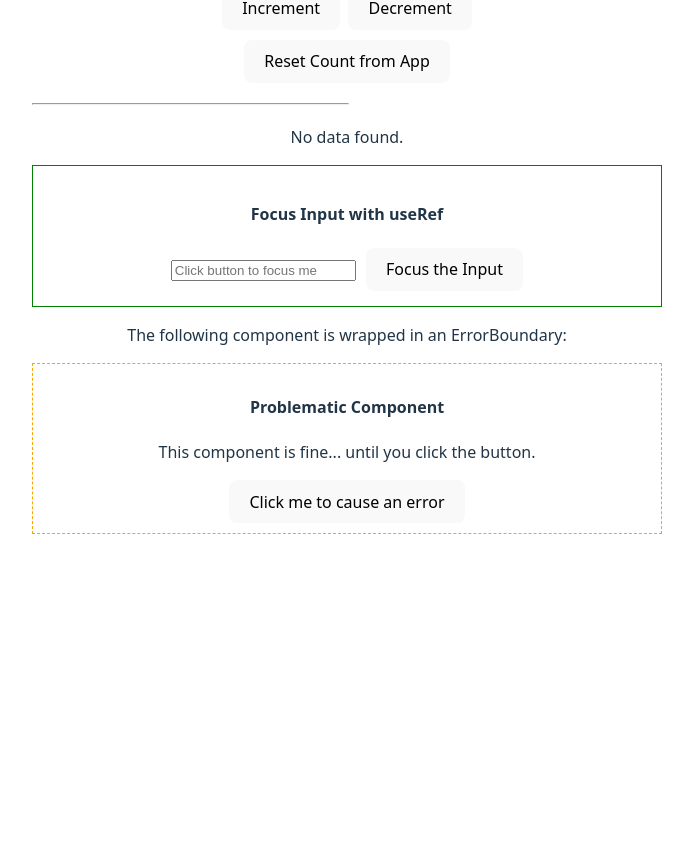
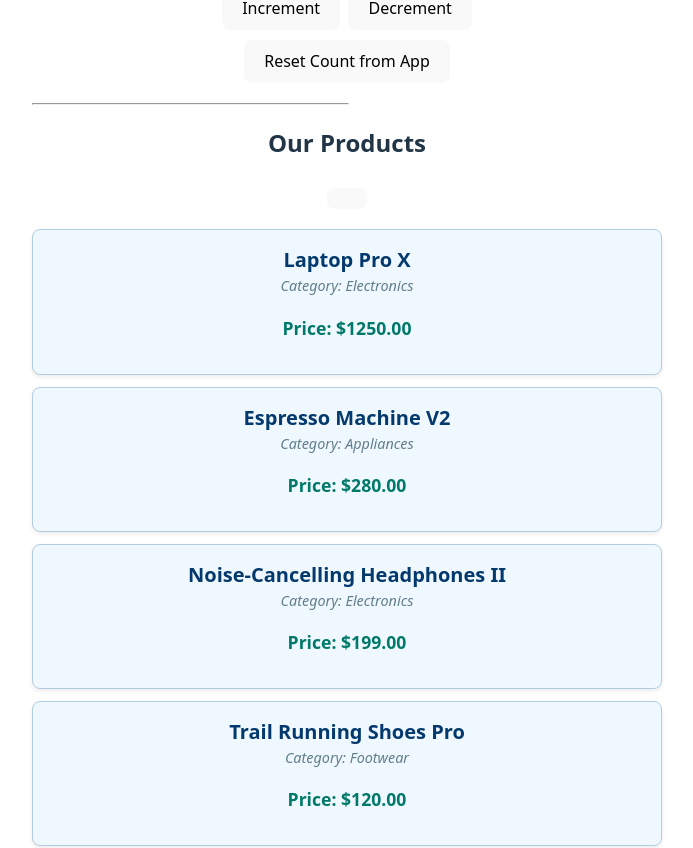
Before and after one commit to shine/react-learning-ts-app, a React (Vite) app: page / in a window 1280 px wide. Shown: the part 379-1227 px from the top of the page, without its empty margins (293-986 px from the left). Before the commit the page ends 955 px from the top, so only its background shows below. Built offline with nearby package versions, Linux system fonts and the light colour scheme.

Commit message:
product list was improved by applying styles

```diff
--- a/src/App.tsx
+++ b/src/App.tsx
@@ -7,10 +7,20 @@ import Counter from './components/Counter';
 import FocusInput from './components/FocusInput';
 import ErrorBoundary from './components/ErrorBoundary';
 import ProblematicComponent from './components/ProblematicComponent';
+import ProductList from './components/ProductList';
+import type { Product } from './components/ProductList';
 
 import './App.css';
 
+const initialProducts: Product[] = [ // Make sure this or similar is defined
+  { id: 'p1', name: 'Laptop Pro X', price: 1250, category: 'Electronics' },
+  { id: 'p2', name: 'Espresso Machine V2', price: 280, category: 'Appliances' },
+  { id: 'p3', name: 'Noise-Cancelling Headphones II', price: 199, category: 'Electronics' },
+  { id: 'p4', name: 'Trail Running Shoes Pro', price: 120, category: 'Footwear' },
+];
+
 function App() {
+  const [products, setProducts] = React.useState<Product[]>(initialProducts);
   const [currentCount, setCurrentCount] = React.useState<number>(0);
 
   const handleIncrementCount = () => {
@@ -23,6 +33,16 @@ function App() {
 
   const handleResetCount = () => {
     setCurrentCount(0);
+  };
+
+    const handleChangeFirstProductPrice = () => { // Example function from before
+    setProducts(currentProducts =>
+      currentProducts.map(product =>
+        product.id === 'p1'
+          ? { ...product, price: product.price + 50 }
+          : product
+      )
+    );
   };
 
   return (
@@ -44,6 +64,10 @@ function App() {
 
         <hr style={{ margin: '20px 0', width: '50%' }} />
 
+        <h2>Our Products</h2>
+        <button onClick={handleChangeFirstProductPrice} style={{marginBottom: '10px'}}></button>
+        <ProductList products={products} />
+
         {/* 2. Use the DataFetcher component */}
         <DataFetcher itemId={currentCount}/>
 
--- /dev/null
+++ b/src/components/ProductList.module.css
@@ -0,0 +1,46 @@
+/* src/components/ProductList.module.css */
+.productListContainer { /* An optional class for the main container div if needed */
+  /* Add any overall container styles here if you wrap the ul */
+}
+
+.productList { /* Style for the UL element */
+  list-style-type: none;
+  padding: 0;
+  margin-top: 10px; /* Added some margin */
+}
+
+.productListItem { /* Style for each LI element */
+  border: 1px solid #b3cde0; /* Light blue border */
+  padding: 15px;
+  margin-bottom: 12px; /* Increased margin */
+  border-radius: 8px;
+  background-color: #f0f8ff; /* AliceBlue background */
+  box-shadow: 0 2px 4px rgba(0,0,0,0.08); /* Softer shadow */
+  transition: transform 0.2s ease-in-out; /* Smooth hover effect */
+}
+
+.productListItem:hover {
+  transform: translateY(-3px); /* Slight lift on hover */
+  box-shadow: 0 4px 8px rgba(0,0,0,0.12);
+}
+
+.productName {
+  color: #03396c; /* Darker blue for name */
+  font-size: 1.25em; /* Slightly larger */
+  margin-top: 0;
+  margin-bottom: 0; /* Increased margin */
+}
+
+.productCategory {
+  font-size: 0.9em;
+  color: #607d8b; /* Slate gray for category */
+  margin-bottom: 8px;
+  margin-top: 0;
+  font-style: italic;
+}
+
+.productPrice {
+  font-weight: bold;
+  color: #00796b; /* Teal for price */
+  font-size: 1.1em;
+}
--- a/src/components/ProductList.tsx
+++ b/src/components/ProductList.tsx
@@ -1,5 +1,7 @@
 // src/components/ProductList.tsx
 import React from 'react';
+
+import styles from './ProductList.module.css'; // Import the CSS Module
 
 export interface Product {
   id: string;
@@ -18,18 +20,20 @@ const ProductList: React.FC<ProductListProps> = ({ products }) => {
   }
 
   return (
-    <ul style={{ listStyleType: 'none', padding: 0 }}>
+    <div className={styles.productListContainer}> {/* Optional wrapper */}
+      <ul className={styles.productList}> {/* Apply style to the UL */}
         {products.map(product => (
           <li
-          key={product.id} // <-- Essential: Use the stable, unique product.id as the key
-          style={{ border: '1px solid #eee', padding: '10px', marginBottom: '10px' }}
+            key={product.id} // Essential: Use the stable, unique product.id as the key
+            className={styles.productListItem} // Apply style to each LI
           >
-          <h3>{product.name}</h3>
-          <p>Category: {product.category}</p>
-          <p>Price: ${product.price.toFixed(2)}</p>
+            <h3 className={styles.productName}>{product.name}</h3>
+            <p className={styles.productCategory}>Category: {product.category}</p>
+            <p className={styles.productPrice}>Price: ${product.price.toFixed(2)}</p>
           </li>
         ))}
       </ul>
+    </div>
   );
 };
 
```
Lines whose indentation alone changed are shown as unchanged.
